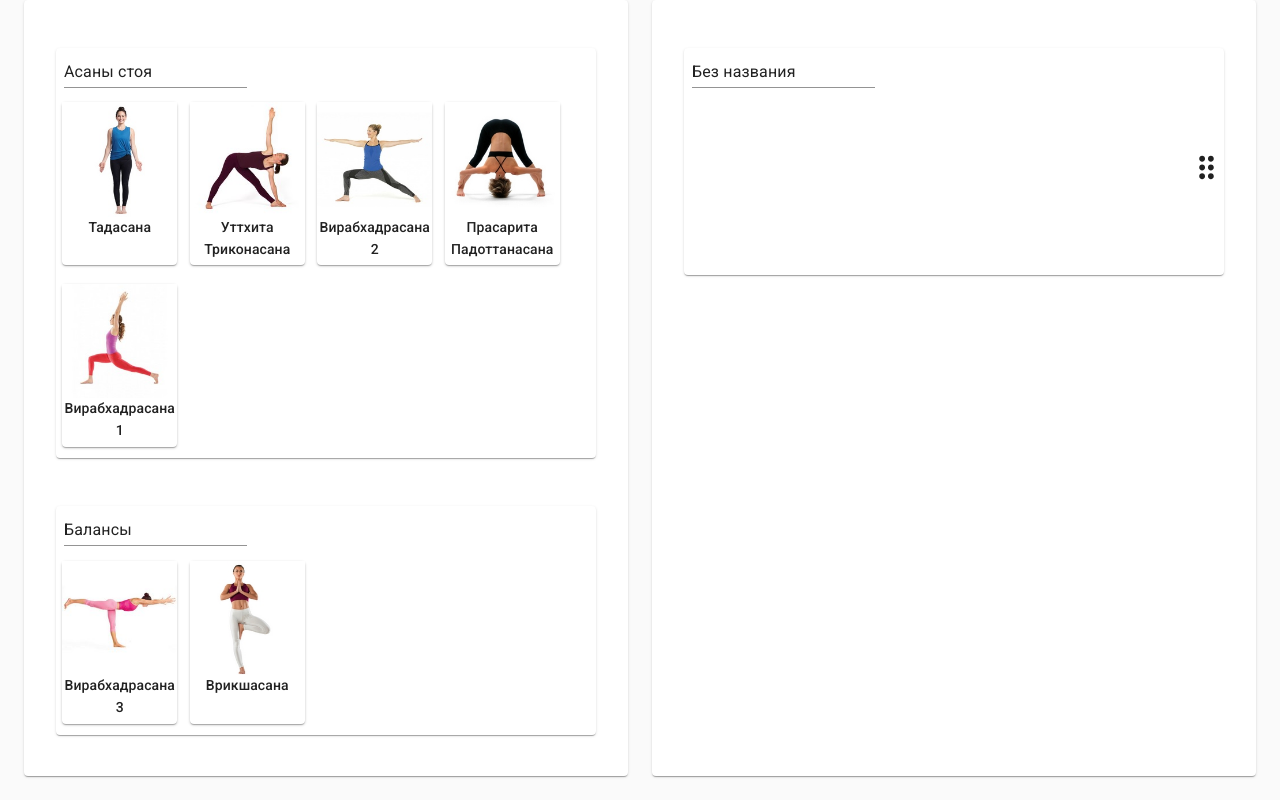
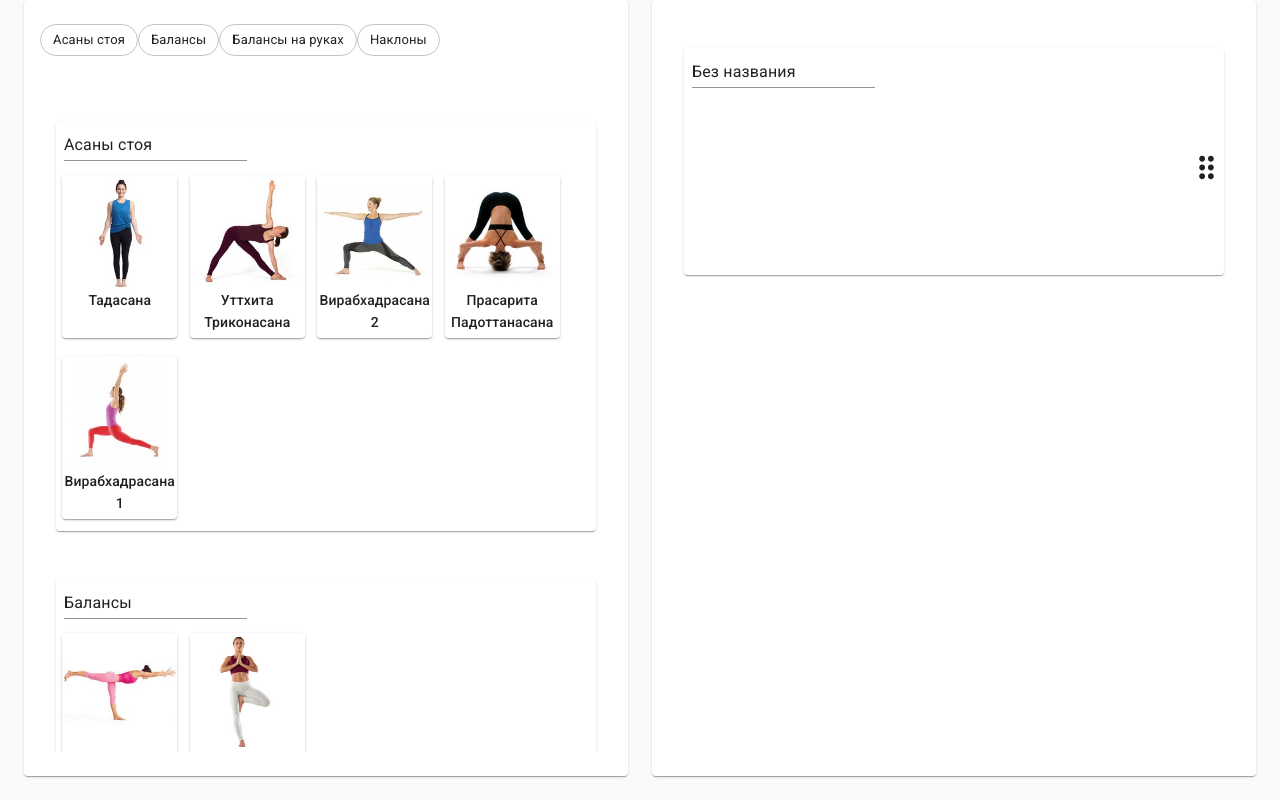
Before and after one commit to Zadovsky/YogaSequenceBuilder, a React (Create React App) app: page / in a window 1280 px wide. Built offline with nearby package versions, Linux system fonts and the light colour scheme.

Commit message:
Сделал навигацию асан без обработки клика

```diff
--- a/src/components/AsanasGridBlock.css
+++ b/src/components/AsanasGridBlock.css
@@ -1,4 +1,4 @@
 .AsanasGridBlock {
   overflow-y: scroll;
-  height: 100%;
+  height: 90%;
 }
--- /dev/null
+++ b/src/components/AsanasNavigation.css
@@ -0,0 +1,3 @@
+.AsanasNavigation {
+  height: 10%;
+}
--- /dev/null
+++ b/src/components/AsanasNavigation.js
@@ -0,0 +1,17 @@
+import React from "react";
+import Chip from "@material-ui/core/Chip";
+import "./AsanasNavigation.css";
+
+export default function AsanasNavigation(props) {
+  const menuItems = props.groups.map(group => {
+    return (
+      <Chip
+        variant="outlined"
+        key={group.id}
+        label={group.name}
+        onClick={() => {}}
+      />
+    );
+  });
+  return <div className="AsanasNavigation">{menuItems}</div>;
+}
--- a/src/containers/AsanasPanel.js
+++ b/src/containers/AsanasPanel.js
@@ -2,6 +2,7 @@ import React from "react";
 import { connect } from "react-redux";
 import { makeStyles } from "@material-ui/core/styles";
 import Paper from "@material-ui/core/Paper";
+import AsanasNavigation from "../components/AsanasNavigation";
 import AsanasGridBlock from "../components/AsanasGridBlock";
 import {
   addAsanaAction,
@@ -49,10 +50,17 @@ function AsanasPanel(props) {
       asanaName: asana.asanaName[props.language]
     };
   });
+  const groups = props.asanas.groups.map(group => {
+    return {
+      ...group,
+      name: group.name[props.language]
+    };
+  });
 
   return (
     <div className="AsanasPanel">
       <Paper className={classes.root}>
+        <AsanasNavigation groups={groups} />
         <AsanasGridBlock
           cards={cards}
           draggingCard={null}
```
